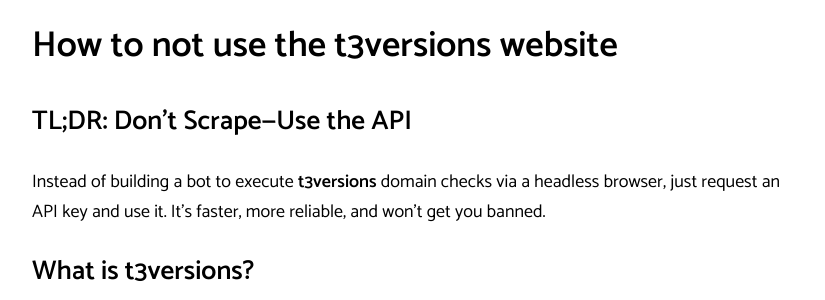
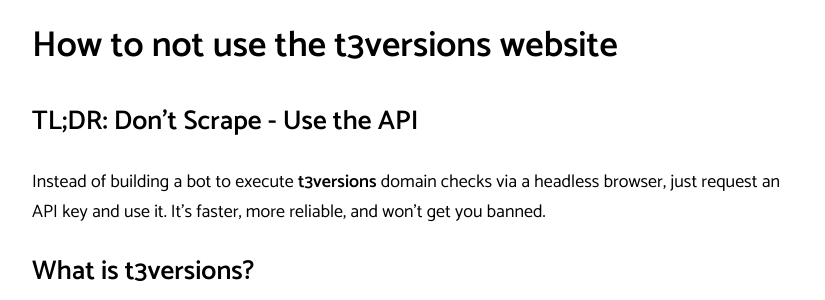
Before and after one commit to derhansen/derhansen.github.io, a Jekyll site: the page built from _posts/2026-02-01-how-not-to-use-t3versions.md, in a window 1280 px wide. Shown: the part 287-587 px from the top of the page, without its empty margins (227-1052 px from the left). Built offline with Jekyll 4.4.1, drawn with Linux system fonts in a browser that asks for light colours; comment, search, counter and statistics services are not loaded.

```diff
--- a/_posts/2026-02-01-how-not-to-use-t3versions.md
+++ b/_posts/2026-02-01-how-not-to-use-t3versions.md
@@ -13,7 +13,7 @@ modified_time: '2026-02-01T12:40.000+02:00'
 permalink: /2026/01/how-not-to-use-t3versions.html
 ---
 
-## TL;DR: Don't Scrape—Use the API
+## TL;DR: Don't Scrape - Use the API
 
 Instead of building a bot to execute **t3versions** domain checks via a headless browser, just request an API key and
 use it. It’s faster, more reliable, and won’t get you banned.
```
